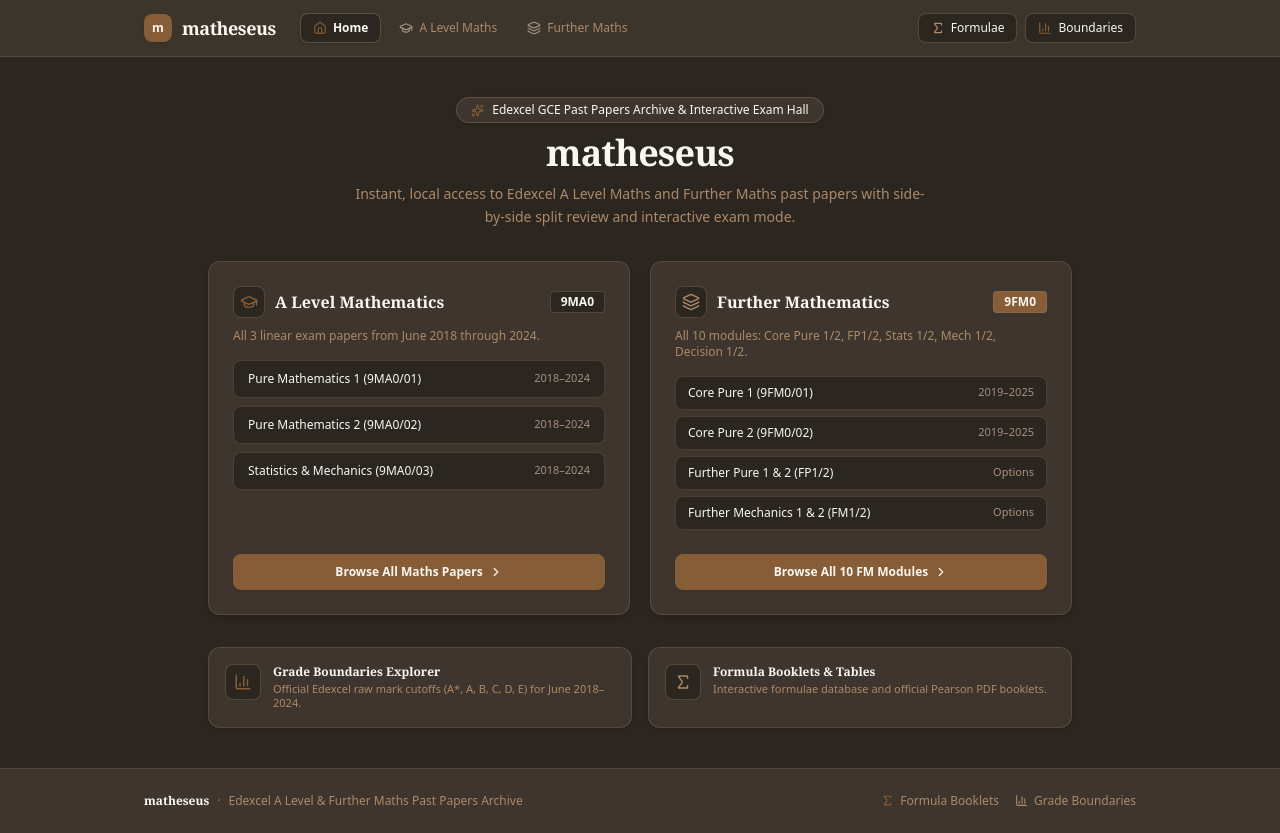
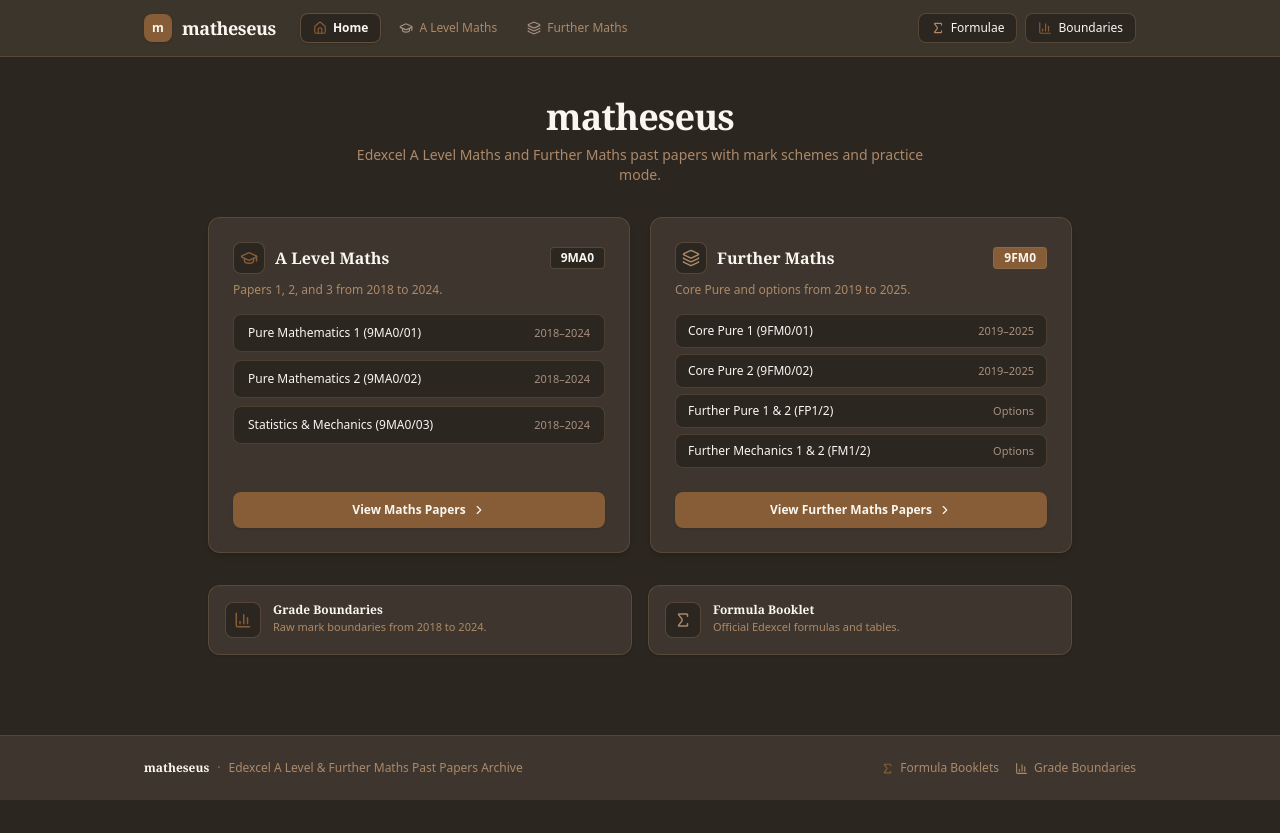
Before and after one commit to Abeer-Maheshwari/matheseus, a React (Vite) app: page / in a window 1280 px wide. After the commit the page ends 800 px from the top, so only its background shows below. Built offline with nearby package versions, Linux system fonts and the light colour scheme.

Commit message:
Simplify UI terminology, remove buzzwords, and remove hero badge element

```diff
--- a/src/components/FormulaBookletModal.tsx
+++ b/src/components/FormulaBookletModal.tsx
@@ -46,8 +46,8 @@ export const FormulaBookletModal: React.FC<FormulaBookletModalProps> = ({ onClos
               <Sigma size={18} />
             </div>
             <div>
-              <h3 className="font-serif font-semibold text-[#FAF6F0] text-sm">Edexcel Formulae & Statistical Tables</h3>
-              <p className="text-xs text-[#AC8968]">Official mathematical formulae for GCE examinations</p>
+              <h3 className="font-serif font-semibold text-[#FAF6F0] text-sm">Formula Booklet</h3>
+              <p className="text-xs text-[#AC8968]">Official Edexcel formulas and tables</p>
             </div>
           </div>
           <button
@@ -63,7 +63,7 @@ export const FormulaBookletModal: React.FC<FormulaBookletModalProps> = ({ onClos
         <div className="px-5 py-2.5 bg-[#2C2620]/70 border-b border-[#93785B]/25 flex flex-wrap items-center justify-between gap-2 text-xs shrink-0">
           <span className="text-[#AC8968] flex items-center gap-1.5 font-medium">
             <FileText size={14} className="text-[#865D36]" />
-            Official Pearson PDF Booklets:
+            PDFs:
           </span>
           <div className="flex items-center gap-2">
             <a
--- a/src/components/GradeBoundariesModal.tsx
+++ b/src/components/GradeBoundariesModal.tsx
@@ -37,8 +37,8 @@ export const GradeBoundariesModal: React.FC<GradeBoundariesModalProps> = ({ onCl
               <BarChart3 size={18} />
             </div>
             <div>
-              <h3 className="font-serif font-semibold text-[#FAF6F0] text-sm">Official Edexcel Grade Boundaries</h3>
-              <p className="text-xs text-[#AC8968]">Raw mark thresholds by exam series (2018–2024)</p>
+              <h3 className="font-serif font-semibold text-[#FAF6F0] text-sm">Grade Boundaries</h3>
+              <p className="text-xs text-[#AC8968]">Raw mark boundaries from 2018 to 2024</p>
             </div>
           </div>
           <button
@@ -72,7 +72,7 @@ export const GradeBoundariesModal: React.FC<GradeBoundariesModalProps> = ({ onCl
           <div className="p-4 rounded-xl bg-[#2C2620] border border-[#93785B]/30 shadow-sm space-y-2">
             <div className="text-xs font-semibold text-[#FAF6F0] flex items-center gap-1.5">
               <Calculator size={14} className="text-[#865D36]" />
-              <span>Interactive Mark Calculator ({currentData.year})</span>
+              <span>Mark Calculator ({currentData.year})</span>
             </div>
             <div className="flex flex-wrap items-center gap-3">
               <div className="flex items-center gap-2">
--- a/src/components/HomePage.tsx
+++ b/src/components/HomePage.tsx
@@ -1,5 +1,5 @@
 import React from 'react';
-import { GraduationCap, Layers, Sigma, BarChart3, ChevronRight, Sparkles } from 'lucide-react';
+import { GraduationCap, Layers, Sigma, BarChart3, ChevronRight } from 'lucide-react';
 
 interface HomePageProps {
   onSelectSubject: (subject: 'maths' | 'further-maths', moduleId?: string) => void;
@@ -15,16 +15,12 @@ export const HomePage: React.FC<HomePageProps> = ({
   return (
     <div className="max-w-4xl mx-auto px-4 py-10 space-y-8">
       {/* Intro */}
-      <div className="text-center space-y-2.5">
-        <div className="inline-flex items-center gap-2 px-3.5 py-1 rounded-full bg-[#3E362E] border border-[#93785B]/40 text-[#FAF6F0] text-xs font-medium shadow-sm">
-          <Sparkles size={13} className="text-[#865D36]" />
-          <span>Edexcel GCE Past Papers Archive & Interactive Exam Hall</span>
-        </div>
+      <div className="text-center space-y-2">
         <h1 className="text-3xl sm:text-4xl font-serif font-bold tracking-tight text-[#FAF6F0]">
           matheseus
         </h1>
-        <p className="text-sm text-[#AC8968] max-w-xl mx-auto leading-relaxed">
-          Instant, local access to Edexcel A Level Maths and Further Maths past papers with side-by-side split review and interactive exam mode.
+        <p className="text-sm text-[#AC8968] max-w-xl mx-auto">
+          Edexcel A Level Maths and Further Maths past papers with mark schemes and practice mode.
         </p>
       </div>
 
@@ -33,19 +29,19 @@ export const HomePage: React.FC<HomePageProps> = ({
         {/* A Level Maths Card */}
         <div className="border border-[#93785B]/30 rounded-xl p-6 bg-[#3E362E] flex flex-col justify-between shadow-md hover:border-[#93785B]/60 transition-all">
           <div>
-            <div className="flex items-center justify-between mb-2.5">
+            <div className="flex items-center justify-between mb-2">
               <div className="flex items-center gap-2.5">
                 <div className="w-8 h-8 rounded-lg bg-[#2C2620] border border-[#93785B]/40 flex items-center justify-center text-[#865D36]">
                   <GraduationCap size={18} />
                 </div>
-                <h2 className="text-base font-serif font-bold text-[#FAF6F0]">A Level Mathematics</h2>
+                <h2 className="text-base font-serif font-bold text-[#FAF6F0]">A Level Maths</h2>
               </div>
               <span className="text-xs px-2.5 py-0.5 rounded bg-[#2C2620] text-[#FAF6F0] border border-[#93785B]/40 font-semibold">
                 9MA0
               </span>
             </div>
             <p className="text-xs text-[#AC8968] mb-4">
-              All 3 linear exam papers from June 2018 through 2024.
+              Papers 1, 2, and 3 from 2018 to 2024.
             </p>
 
             <div className="space-y-2 mb-6 text-xs">
@@ -77,7 +73,7 @@ export const HomePage: React.FC<HomePageProps> = ({
             onClick={() => onSelectSubject('maths')}
             className="w-full py-2.5 bg-[#865D36] hover:bg-[#93785B] text-[#FAF6F0] font-semibold rounded-lg text-xs text-center transition-colors shadow-sm flex items-center justify-center gap-1.5"
           >
-            <span>Browse All Maths Papers</span>
+            <span>View Maths Papers</span>
             <ChevronRight size={14} />
           </button>
         </div>
@@ -85,19 +81,19 @@ export const HomePage: React.FC<HomePageProps> = ({
         {/* A Level Further Maths Card */}
         <div className="border border-[#93785B]/30 rounded-xl p-6 bg-[#3E362E] flex flex-col justify-between shadow-md hover:border-[#93785B]/60 transition-all">
           <div>
-            <div className="flex items-center justify-between mb-2.5">
+            <div className="flex items-center justify-between mb-2">
               <div className="flex items-center gap-2.5">
                 <div className="w-8 h-8 rounded-lg bg-[#2C2620] border border-[#93785B]/40 flex items-center justify-center text-[#AC8968]">
                   <Layers size={18} />
                 </div>
-                <h2 className="text-base font-serif font-bold text-[#FAF6F0]">Further Mathematics</h2>
+                <h2 className="text-base font-serif font-bold text-[#FAF6F0]">Further Maths</h2>
               </div>
               <span className="text-xs px-2.5 py-0.5 rounded bg-[#865D36] text-[#FAF6F0] border border-[#93785B]/40 font-semibold">
                 9FM0
               </span>
             </div>
             <p className="text-xs text-[#AC8968] mb-4">
-              All 10 modules: Core Pure 1/2, FP1/2, Stats 1/2, Mech 1/2, Decision 1/2.
+              Core Pure and options from 2019 to 2025.
             </p>
 
             <div className="space-y-1.5 mb-6 text-xs">
@@ -136,7 +132,7 @@ export const HomePage: React.FC<HomePageProps> = ({
             onClick={() => onSelectSubject('further-maths')}
             className="w-full py-2.5 bg-[#865D36] hover:bg-[#93785B] text-[#FAF6F0] font-semibold rounded-lg text-xs text-center transition-colors shadow-sm flex items-center justify-center gap-1.5"
           >
-            <span>Browse All 10 FM Modules</span>
+            <span>View Further Maths Papers</span>
             <ChevronRight size={14} />
           </button>
         </div>
@@ -153,10 +149,10 @@ export const HomePage: React.FC<HomePageProps> = ({
           </div>
           <div>
             <div className="font-serif font-bold text-[#FAF6F0] group-hover:text-[#865D36] transition-colors">
-              Grade Boundaries Explorer
+              Grade Boundaries
             </div>
             <div className="text-[#AC8968] text-[11px] mt-0.5">
-              Official Edexcel raw mark cutoffs (A*, A, B, C, D, E) for June 2018–2024.
+              Raw mark boundaries from 2018 to 2024.
             </div>
           </div>
         </button>
@@ -170,10 +166,10 @@ export const HomePage: React.FC<HomePageProps> = ({
           </div>
           <div>
             <div className="font-serif font-bold text-[#FAF6F0] group-hover:text-[#AC8968] transition-colors">
-              Formula Booklets & Tables
+              Formula Booklet
             </div>
             <div className="text-[#AC8968] text-[11px] mt-0.5">
-              Interactive formulae database and official Pearson PDF booklets.
+              Official Edexcel formulas and tables.
             </div>
           </div>
         </button>
--- a/src/components/InteractiveExamRunner.tsx
+++ b/src/components/InteractiveExamRunner.tsx
@@ -220,14 +220,14 @@ export const InteractiveExamRunner: React.FC<InteractiveExamRunnerProps> = ({
             </div>
             <h2 className="text-xl font-serif font-bold text-[#FAF6F0] mt-2.5">{paper.title}</h2>
             <p className="text-xs text-[#AC8968] mt-1">
-              Interactive Digital Mode · {paper.questions.length} Questions · {paperMaxMarks} Marks
+              {paper.questions.length} questions · {paperMaxMarks} marks
             </p>
           </div>
 
           {/* Option: Feedback Mode */}
           <div className="space-y-2">
             <label className="text-xs font-semibold text-[#FAF6F0] block uppercase tracking-wider">
-              1. Mark Scheme & Solution Display
+              Mark Scheme Display
             </label>
             <div className="grid grid-cols-2 gap-2.5 text-xs">
               <button
@@ -241,9 +241,9 @@ export const InteractiveExamRunner: React.FC<InteractiveExamRunnerProps> = ({
               >
                 <div className="font-semibold text-[#FAF6F0] mb-0.5 flex items-center gap-1.5">
                   <Eye size={13} className="text-[#865D36]" />
-                  <span>Directly After Question</span>
+                  <span>After Each Question</span>
                 </div>
-                <div className="text-[11px] text-[#A69080]">Reveal solutions and mark schemes on each question as you work.</div>
+                <div className="text-[11px] text-[#A69080]">Show answers and marking guidance as you go.</div>
               </button>
 
               <button
@@ -257,9 +257,9 @@ export const InteractiveExamRunner: React.FC<InteractiveExamRunnerProps> = ({
               >
                 <div className="font-semibold text-[#FAF6F0] mb-0.5 flex items-center gap-1.5">
                   <EyeOff size={13} className="text-[#A69080]" />
-                  <span>Shown at the End</span>
+                  <span>At the End</span>
                 </div>
-                <div className="text-[11px] text-[#A69080]">Exam conditions. Solutions revealed after you submit all questions.</div>
+                <div className="text-[11px] text-[#A69080]">Show answers after submitting all questions.</div>
               </button>
             </div>
           </div>
@@ -267,7 +267,7 @@ export const InteractiveExamRunner: React.FC<InteractiveExamRunnerProps> = ({
           {/* Option: Timing */}
           <div className="space-y-2">
             <label className="text-xs font-semibold text-[#FAF6F0] block uppercase tracking-wider">
-              2. Timing Mode
+              Timer
             </label>
             <div className="grid grid-cols-2 gap-2.5 text-xs">
               <button
@@ -283,7 +283,7 @@ export const InteractiveExamRunner: React.FC<InteractiveExamRunnerProps> = ({
                   <Clock size={13} className="text-[#865D36]" />
                   <span>Timed ({paper.durationMinutes} mins)</span>
                 </div>
-                <div className="text-[11px] text-[#A69080]">Text countdown with flip transitions and alerts.</div>
+                <div className="text-[11px] text-[#A69080]">Countdown with sound alert.</div>
               </button>
 
               <button
@@ -297,9 +297,9 @@ export const InteractiveExamRunner: React.FC<InteractiveExamRunnerProps> = ({
               >
                 <div className="font-semibold text-[#FAF6F0] mb-0.5 flex items-center gap-1.5">
                   <Sparkles size={13} className="text-[#AC8968]" />
-                  <span>Untimed Practice</span>
+                  <span>Untimed</span>
                 </div>
-                <div className="text-[11px] text-[#A69080]">Practice at your own pace without time constraints.</div>
+                <div className="text-[11px] text-[#A69080]">Practice with no time limit.</div>
               </button>
             </div>
           </div>
@@ -307,7 +307,7 @@ export const InteractiveExamRunner: React.FC<InteractiveExamRunnerProps> = ({
           {/* Formula Booklet Access notice */}
           <div className="p-3 rounded-lg bg-[#2C2620] border border-[#93785B]/30 text-xs text-[#AC8968] flex items-center gap-2.5">
             <BookOpen size={16} className="text-[#865D36] shrink-0" />
-            <span>Official Edexcel Formula Booklet is accessible anytime during the exam.</span>
+            <span>Formula booklet is available throughout the test.</span>
           </div>
 
           {/* Actions */}
@@ -322,7 +322,7 @@ export const InteractiveExamRunner: React.FC<InteractiveExamRunnerProps> = ({
               onClick={() => setIsStarted(true)}
               className="px-5 py-2 text-xs font-semibold rounded-lg bg-[#865D36] hover:bg-[#93785B] text-[#FAF6F0] transition-colors flex items-center gap-1.5 shadow-sm"
             >
-              <span>Start Interactive Exam</span>
+              <span>Start</span>
               <ChevronRight size={14} />
             </button>
           </div>
@@ -390,10 +390,10 @@ export const InteractiveExamRunner: React.FC<InteractiveExamRunnerProps> = ({
                 </span>
                 <span className="text-xs text-[#AC8968] font-medium flex items-center gap-1">
                   <CheckCircle2 size={13} className="text-[#865D36]" />
-                  Exam Complete & Attempt Saved
+                  Saved
                 </span>
               </div>
-              <h2 className="text-2xl font-serif font-bold text-[#FAF6F0] mt-1.5">{paper.title} — Review & Performance</h2>
+              <h2 className="text-2xl font-serif font-bold text-[#FAF6F0] mt-1.5">{paper.title} — Summary</h2>
             </div>
             <div className="flex items-center gap-2.5">
               <button
@@ -401,13 +401,13 @@ export const InteractiveExamRunner: React.FC<InteractiveExamRunnerProps> = ({
                 className="inline-flex items-center gap-1.5 px-3 py-1.5 rounded-lg bg-[#3E362E] hover:bg-[#865D36] text-[#FAF6F0] border border-[#93785B]/40 text-xs font-medium transition-colors"
               >
                 <RotateCcw size={13} />
-                <span>Retake Exam</span>
+                <span>Retake</span>
               </button>
               <button
                 onClick={onClose}
                 className="px-4 py-1.5 rounded-lg bg-[#865D36] hover:bg-[#93785B] text-[#FAF6F0] font-semibold text-xs transition-colors shadow-sm"
               >
-                Finish & Return
+                Done
               </button>
             </div>
           </div>
@@ -415,14 +415,14 @@ export const InteractiveExamRunner: React.FC<InteractiveExamRunnerProps> = ({
           {/* Performance Summary Card */}
           <div className="p-6 rounded-xl border border-[#93785B]/30 bg-[#3E362E] flex flex-wrap items-center justify-between gap-6 shadow-md">
             <div className="space-y-1">
-              <div className="text-xs text-[#AC8968] uppercase tracking-wider font-semibold">Your Overall Score</div>
+              <div className="text-xs text-[#AC8968] uppercase tracking-wider font-semibold">Score</div>
               <div className="text-4xl font-serif font-extrabold text-[#FAF6F0] tabular-nums flex items-baseline gap-2">
                 <span>{totalAchievedScore}</span>
                 <span className="text-lg text-[#AC8968] font-normal">/ {paperMaxMarks}</span>
                 <span className="text-xl text-[#865D36] font-bold ml-2">({percent}%)</span>
               </div>
               <div className="text-xs text-[#A69080]">
-                Time Spent: <span className="text-[#FAF6F0] tabular-nums">{Math.floor(timeSpent / 60)}m {timeSpent % 60}s</span>
+                Time: <span className="text-[#FAF6F0] tabular-nums">{Math.floor(timeSpent / 60)}m {timeSpent % 60}s</span>
               </div>
             </div>
 
@@ -432,7 +432,7 @@ export const InteractiveExamRunner: React.FC<InteractiveExamRunnerProps> = ({
                 <div className="text-3xl font-serif font-black text-[#865D36] mt-0.5">{grade}</div>
               </div>
               <div className="text-center p-3.5 rounded-xl bg-[#2C2620] border border-[#93785B]/30 min-w-28">
-                <div className="text-[11px] text-[#AC8968] uppercase tracking-wider">Questions Answered</div>
+                <div className="text-[11px] text-[#AC8968] uppercase tracking-wider">Answered</div>
                 <div className="text-2xl font-bold text-[#FAF6F0] tabular-nums mt-0.5">
                   {Object.keys(scores).length} / {paper.questions.length}
                 </div>
@@ -445,9 +445,9 @@ export const InteractiveExamRunner: React.FC<InteractiveExamRunnerProps> = ({
             <div className="flex items-center justify-between">
               <h3 className="text-sm font-serif font-bold text-[#FAF6F0] uppercase tracking-wider flex items-center gap-2">
                 <Award size={16} className="text-[#865D36]" />
-                Detailed Question-by-Question Review & Mark Scheme
+                Questions & Mark Scheme
               </h3>
-              <span className="text-xs text-[#AC8968]">Adjust marks below; scorecard saves automatically</span>
+              <span className="text-xs text-[#AC8968]">Marks can be updated below</span>
             </div>
 
             {paper.questions.map((q) => {
@@ -581,7 +581,7 @@ export const InteractiveExamRunner: React.FC<InteractiveExamRunnerProps> = ({
             }`}
           >
             <Layers size={13} className="text-[#865D36]" />
-            <span>Navigation & Review</span>
+            <span>Questions</span>
           </button>
 
           {/* Finish & Review */}
@@ -589,7 +589,7 @@ export const InteractiveExamRunner: React.FC<InteractiveExamRunnerProps> = ({
             onClick={handleFinishExam}
             className="px-3.5 py-1.5 text-xs rounded-lg bg-[#865D36] hover:bg-[#93785B] text-[#FAF6F0] font-semibold transition-colors shadow-sm"
           >
-            Finish Exam
+            Finish
           </button>
         </div>
       </div>
@@ -600,7 +600,7 @@ export const InteractiveExamRunner: React.FC<InteractiveExamRunnerProps> = ({
           <div className="max-w-4xl mx-auto space-y-3">
             <div className="flex items-center justify-between text-xs">
               <div className="flex items-center gap-4">
-                <span className="font-semibold text-[#FAF6F0]">Question Status:</span>
+                <span className="font-semibold text-[#FAF6F0]">Status:</span>
                 <span className="text-[#AC8968]">
                   Answered: <strong className="text-[#FAF6F0] tabular-nums">{Object.keys(scores).length}</strong> / {paper.questions.length}
                 </span>
@@ -760,12 +760,12 @@ export const InteractiveExamRunner: React.FC<InteractiveExamRunnerProps> = ({
                 {revealedSolutions[currentQ.number] ? (
                   <>
                     <EyeOff size={14} className="text-[#AC8968]" />
-                    <span>Hide Mark Scheme & Solution</span>
+                    <span>Hide Mark Scheme</span>
                   </>
                 ) : (
                   <>
                     <Eye size={14} className="text-[#865D36]" />
-                    <span>Reveal Mark Scheme & Solution</span>
+                    <span>Show Mark Scheme</span>
                   </>
                 )}
               </button>
@@ -774,7 +774,7 @@ export const InteractiveExamRunner: React.FC<InteractiveExamRunnerProps> = ({
                 <div className="p-5 rounded-xl bg-[#3E362E] border border-[#93785B]/40 space-y-4 shadow-md">
                   <div className="font-serif font-semibold text-xs text-[#FAF6F0] border-b border-[#93785B]/25 pb-2 flex items-center gap-2">
                     <CheckCircle2 size={14} className="text-[#865D36]" />
-                    Official Mark Scheme & Worked Solutions
+                    Mark Scheme & Solutions
                   </div>
 
                   {/* Part solutions */}
@@ -805,14 +805,9 @@ export const InteractiveExamRunner: React.FC<InteractiveExamRunnerProps> = ({
 
                   {/* SELF-MARKING INPUT: AFTER THE SOLUTION & MARK SCHEME */}
                   <div className="p-4 rounded-xl bg-[#2C2620] border border-[#93785B]/40 flex items-center justify-between text-xs mt-3">
-                    <div className="space-y-0.5">
-                      <span className="font-semibold text-[#FAF6F0] block">
-                        Enter mark achieved for Question {currentQ.number}:
-                      </span>
-                      <span className="text-[11px] text-[#AC8968]">
-                        Based on the official marking criteria above.
-                      </span>
-                    </div>
+                    <span className="font-semibold text-[#FAF6F0]">
+                      Question {currentQ.number} mark:
+                    </span>
                     <div className="flex items-center gap-2">
                       <input
                         type="number"
@@ -833,13 +828,13 @@ export const InteractiveExamRunner: React.FC<InteractiveExamRunnerProps> = ({
             <div className="space-y-3 pt-2">
               <div className="p-4 rounded-xl bg-[#3E362E] border border-[#93785B]/30 text-xs text-[#AC8968] text-center flex items-center justify-center gap-2">
                 <Clock size={14} className="text-[#865D36]" />
-                <span>Exam Mode active: Solutions and marking criteria will be displayed in the final scorecard once you submit the exam.</span>
+                <span>Answers will be shown after submitting.</span>
               </div>
 
               {/* Self marking in exam mode */}
               <div className="p-4 rounded-xl bg-[#3E362E] border border-[#93785B]/30 flex items-center justify-between text-xs">
                 <span className="font-semibold text-[#FAF6F0]">
-                  Mark question complete / record score:
+                  Question {currentQ.number} mark:
                 </span>
                 <div className="flex items-center gap-2">
                   <input
```
Also changed, not shown: src/components/PapersView.tsx (+10 -10 lines).
